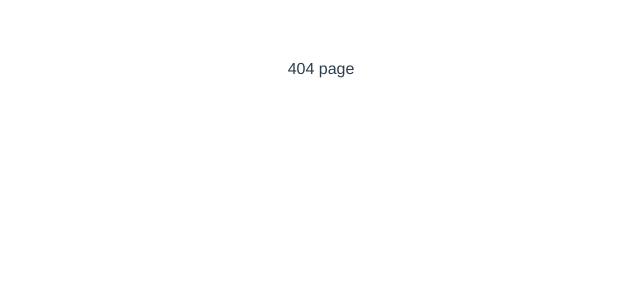
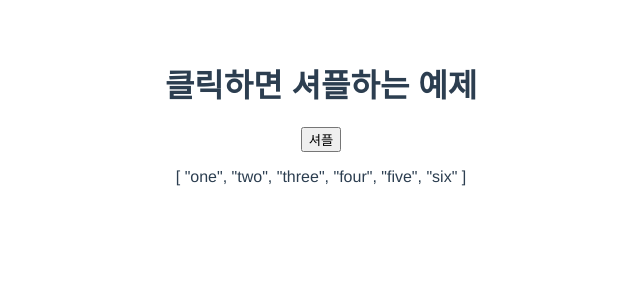
Before and after one commit to MinJaehyun/study-vue, a Vue app: page /shuffletest in a window 1280 px wide. Shown: the top 300 px of the page, without its empty margins (319-959 px from the left). Built offline with nearby package versions, Linux system fonts and the light colour scheme.

Commit message:
Add shuffleTest

```diff
--- /dev/null
+++ b/src/components/study/220528/ShuffleTest.vue
@@ -0,0 +1,43 @@
+<template>
+  <div>
+    <h1>클릭하면 셔플하는 예제</h1>
+    <button @click="shuffleData">셔플</button>
+    <p>{{ originData }}</p>
+  </div>
+</template>
+
+<script lang="ts">
+import { defineComponent } from 'vue';
+
+export default defineComponent({
+  name: 'ShuffleTest',
+  data() {
+    return {
+      originData: ['one', 'two', 'three', 'four', 'five', 'six'],
+      tempData: [],
+    };
+  },
+  methods: {
+    shuffleData() {
+      let originLen = this.originData.length; // 6
+      for(let i=originLen; originLen>0; originLen--) {
+        // Math.floor  기능? 소수의 정수만 나타낸다 (5.05 는 5, -5.05 는 -6)
+        // Math.random 기능? 0~1 사이에 소수를 표현한다.
+        console.log(Math.random() * originLen)
+        let r = Math.floor(Math.random() * originLen);
+        // console.log(r) // 2,3,3,1,1,0  한번씩 돌면서 아래에서 인덱스를 추가 후 삭제하므로 숫자가 중복되도 된다.
+
+        this.tempData.push(this.originData[r]);
+        this.originData.splice(r,1);
+      }
+      // 반복 완료 후, 임시데이터를 기존데이터에 덮어서 셔플로 나타낸다.
+      this.originData = this.tempData;
+    },
+  },
+});
+</script>
+
+<style scoped></style>
+<!--
+1. 알고리즘 학습하기
+-->
--- a/src/routes/index.ts
+++ b/src/routes/index.ts
@@ -33,9 +33,14 @@ import WatchTest1 from "@/components/study/220528/WatchTest1.vue";
 import WatchTest2 from "@/components/study/220528/WatchTest2.vue";
 import TransTest1 from "@/components/study/220528/TransTest1.vue";
 import TransTest2 from "@/components/study/220528/TransTest2.vue";
+import ShuffleTest from "@/components/study/220528/ShuffleTest.vue";
 
 // routes 설정
 const routes = [
+  {
+    path: '/shuffletest',
+    component: ShuffleTest,
+  },
   {
     path: '/transtest2',
     component: TransTest2,
```
